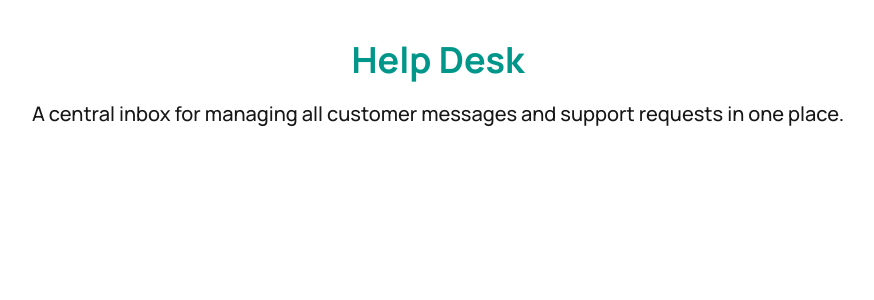
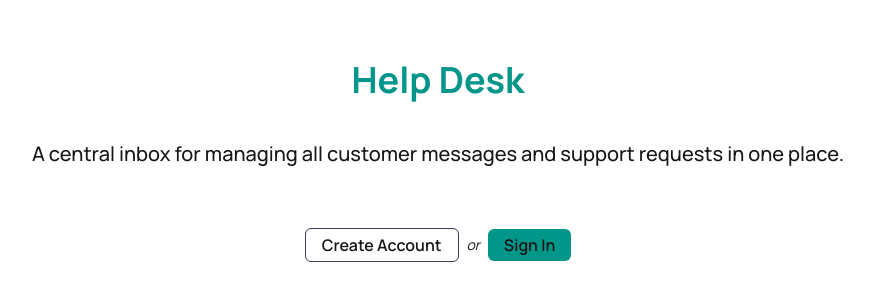
Before and after one commit to kiptalam1/helpdesk, a Next.js app: page / in a window 1280 px wide. Shown: the top 300 px of the page, without its empty margins (10-884 px from the left). Built offline with nearby package versions, Linux system fonts and the light colour scheme.

Commit message:
add action buttons

```diff
--- a/app/page.tsx
+++ b/app/page.tsx
@@ -1,11 +1,24 @@
 export default function Home() {
 	return (
-		<div className="flex flex-col gap-5 items-center">
+		<div className="flex flex-col gap-5 items-center py-5">
 			<h1 className="text-4xl font-bold text-primary">Help Desk</h1>
-			<p className="text-center text-xl font-medium wrap-anywhere whitespace-break-spaces">
+			<p className="text-center text-xl font-medium wrap-anywhere whitespace-break-spaces my-5">
 				A central inbox for managing all customer messages and support requests
 				in one place.
 			</p>
+			<div className="flex flex-col items-center sm:flex-row gap-2 my-5">
+				<button
+					type="button"
+					className="rounded-md px-4 py-1 font-semibold border border-gray-700 will-change-auto hover:scale-105 transition-all duration-150 ease-in-out cursor-pointer">
+					Create Account
+				</button>
+				<span className="text-sm italic">or</span>
+				<button
+					type="button"
+					className="rounded-md px-4 py-1 font-semibold bg-primary will-change-auto hover:scale-105 transition-all duration-150 ease-in-out cursor-pointer">
+					Sign In
+				</button>
+			</div>
 		</div>
 	);
 }
```
